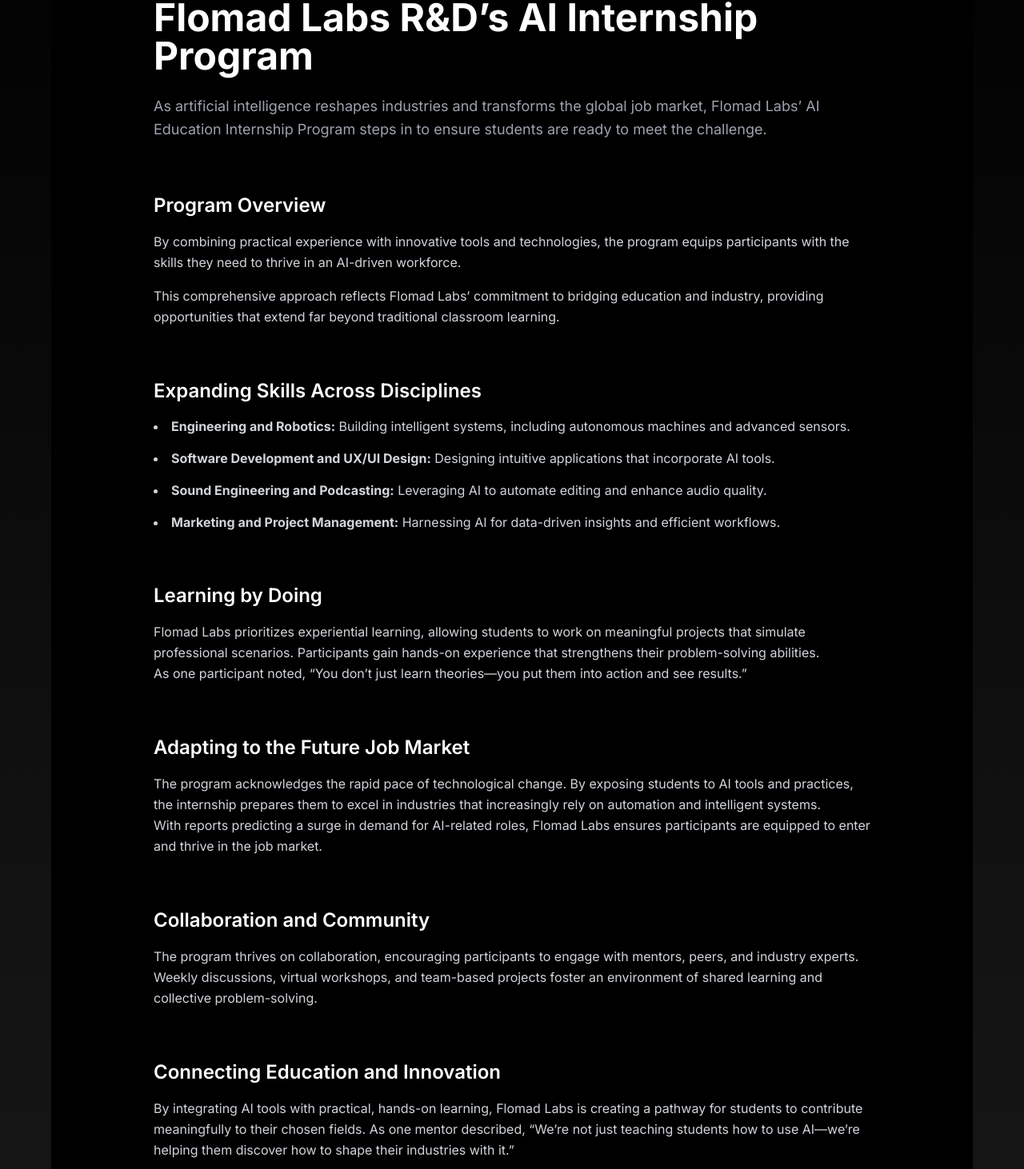
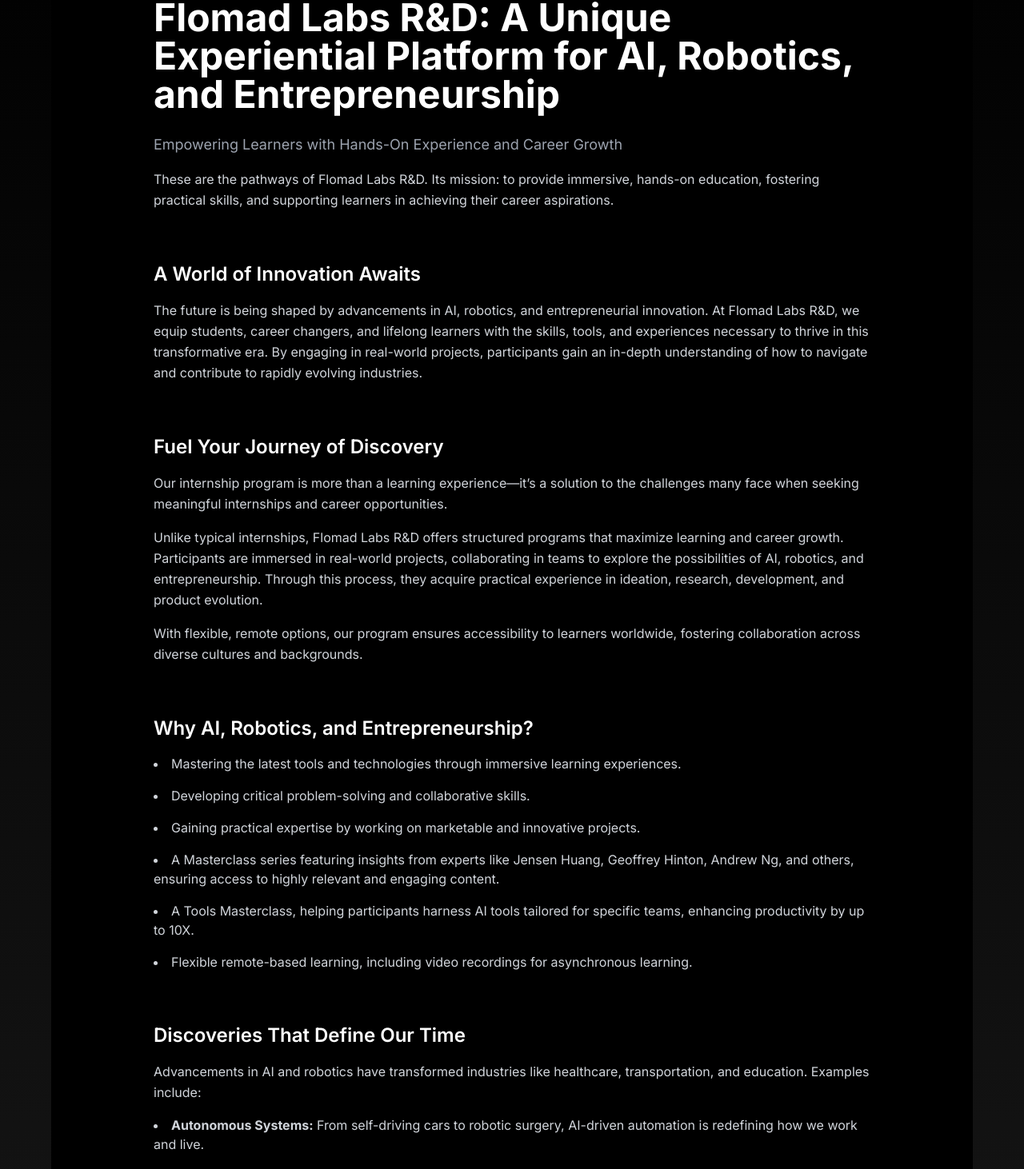
Before and after one commit to FlolabsInnovationsGroup/FloLabsInnovations, a Next.js app: page /education in a window 1280 px wide. Shown: the part 186-1648 px from the top of the page at 80% size. Built offline with nearby package versions, Linux system fonts and the light colour scheme.

Commit message:
updated content on education page

```diff
--- a/src/app/education/page.tsx
+++ b/src/app/education/page.tsx
@@ -4,19 +4,22 @@ import BackButton from "../../components/BackButton";
 export default function EducationPage() {
   return (
     <Layout>
-    <div className="bg-black
-   text-white min-h-screen py-32 px-6"> {/* Increased padding */}
+      <div className="bg-black text-white min-h-screen py-32 px-6">
+        {/* Back Button */}
         <BackButton />
+
+        {/* Main Content Container */}
         <div className="container mx-auto max-w-4xl">
           {/* Header Section */}
           <header className="mb-16">
             <h1 className="text-4xl md:text-5xl font-bold mb-6 leading-snug">
-            Flomad Labs R&D’s AI Internship Program
+              Flomad Labs R&D: A Unique Experiential Platform for AI, Robotics, and Entrepreneurship
             </h1>
             <p className="text-lg text-gray-400 leading-relaxed">
-            As artificial intelligence reshapes industries and transforms the global job market,
-            Flomad Labs’ AI Education Internship Program steps in to ensure students are ready
-            to meet the challenge.
+              Empowering Learners with Hands-On Experience and Career Growth
+            </p>
+            <p className="text-gray-300 mt-4 leading-relaxed">
+              These are the pathways of Flomad Labs R&D. Its mission: to provide immersive, hands-on education, fostering practical skills, and supporting learners in achieving their career aspirations.
             </p>
           </header>
 
@@ -24,86 +27,89 @@ export default function EducationPage() {
           <div className="space-y-16">
             {/* Section 1 */}
             <section>
-            <h2 className="text-2xl font-semibold mb-4">Program Overview</h2>
-            <p className="text-gray-300 leading-relaxed mb-4">
-              By combining practical experience with innovative tools and technologies, the program
-              equips participants with the skills they need to thrive in an AI-driven workforce.
-            </p>
+              <h2 className="text-2xl font-semibold mb-4">A World of Innovation Awaits</h2>
               <p className="text-gray-300 leading-relaxed">
-              This comprehensive approach reflects Flomad Labs’ commitment to bridging education and
-              industry, providing opportunities that extend far beyond traditional classroom learning.
+                The future is being shaped by advancements in AI, robotics, and entrepreneurial innovation. At Flomad Labs R&D, we equip students, career changers, and lifelong learners with the skills, tools, and experiences necessary to thrive in this transformative era. By engaging in real-world projects, participants gain an in-depth understanding of how to navigate and contribute to rapidly evolving industries.
               </p>
             </section>
 
             {/* Section 2 */}
             <section>
-            <h2 className="text-2xl font-semibold mb-4">Expanding Skills Across Disciplines</h2>
+              <h2 className="text-2xl font-semibold mb-4">Fuel Your Journey of Discovery</h2>
+              <p className="text-gray-300 leading-relaxed mb-4">
+                Our internship program is more than a learning experience—it’s a solution to the challenges many face when seeking meaningful internships and career opportunities.
+              </p>
+              <p className="text-gray-300 leading-relaxed mb-4">
+                Unlike typical internships, Flomad Labs R&D offers structured programs that maximize learning and career growth. Participants are immersed in real-world projects, collaborating in teams to explore the possibilities of AI, robotics, and entrepreneurship. Through this process, they acquire practical experience in ideation, research, development, and product evolution.
+              </p>
+              <p className="text-gray-300 leading-relaxed">
+                With flexible, remote options, our program ensures accessibility to learners worldwide, fostering collaboration across diverse cultures and backgrounds.
+              </p>
+            </section>
+
+            {/* Section 3 */}
+            <section>
+              <h2 className="text-2xl font-semibold mb-4">Why AI, Robotics, and Entrepreneurship?</h2>
+              <ul className="list-disc list-inside space-y-4 text-gray-300">
+                <li>Mastering the latest tools and technologies through immersive learning experiences.</li>
+                <li>Developing critical problem-solving and collaborative skills.</li>
+                <li>Gaining practical expertise by working on marketable and innovative projects.</li>
+                <li>
+                  A Masterclass series featuring insights from experts like Jensen Huang, Geoffrey Hinton, Andrew Ng, and others, ensuring access to highly relevant and engaging content.
+                </li>
+                <li>
+                  A Tools Masterclass, helping participants harness AI tools tailored for specific teams, enhancing productivity by up to 10X.
+                </li>
+                <li>Flexible remote-based learning, including video recordings for asynchronous learning.</li>
+              </ul>
+            </section>
+
+            {/* Section 4 */}
+            <section>
+              <h2 className="text-2xl font-semibold mb-4">Discoveries That Define Our Time</h2>
+              <p className="text-gray-300 leading-relaxed mb-4">
+                Advancements in AI and robotics have transformed industries like healthcare, transportation, and education. Examples include:
+              </p>
               <ul className="list-disc list-inside space-y-4 text-gray-300">
                 <li>
-                <strong>Engineering and Robotics:</strong> Building intelligent systems,
-                including autonomous machines and advanced sensors.
+                  <strong>Autonomous Systems:</strong> From self-driving cars to robotic surgery, AI-driven automation is redefining how we work and live.
                 </li>
                 <li>
-                <strong>Software Development and UX/UI Design:</strong> Designing intuitive
-                applications that incorporate AI tools.
+                  <strong>AI-Powered Insights:</strong> Machine learning algorithms analyze vast datasets, uncovering trends and solving problems faster than ever.
                 </li>
                 <li>
-                <strong>Sound Engineering and Podcasting:</strong> Leveraging AI to automate editing
-                and enhance audio quality.
-              </li>
-              <li>
-                <strong>Marketing and Project Management:</strong> Harnessing AI for data-driven
-                insights and efficient workflows.
+                  <strong>Entrepreneurial Innovation:</strong> Leveraging AI and robotics to create opportunities once unimaginable.
                 </li>
               </ul>
             </section>
 
-          {/* Section 3 */}
-          <section>
-            <h2 className="text-2xl font-semibold mb-4">Learning by Doing</h2>
-            <p className="text-gray-300 leading-relaxed">
-              Flomad Labs prioritizes experiential learning, allowing students to work on meaningful
-              projects that simulate professional scenarios. Participants gain hands-on experience
-              that strengthens their problem-solving abilities.
-            </p>
-            <p className="text-gray-300 leading-relaxed">
-              As one participant noted, “You don’t just learn theories—you put them into action and
-              see results.”
-            </p>
-          </section>
-
-          {/* Section 4 */}
-          <section>
-            <h2 className="text-2xl font-semibold mb-4">Adapting to the Future Job Market</h2>
-            <p className="text-gray-300 leading-relaxed">
-              The program acknowledges the rapid pace of technological change. By exposing students
-              to AI tools and practices, the internship prepares them to excel in industries that
-              increasingly rely on automation and intelligent systems.
-            </p>
-            <p className="text-gray-300 leading-relaxed">
-              With reports predicting a surge in demand for AI-related roles, Flomad Labs ensures
-              participants are equipped to enter and thrive in the job market.
-            </p>
-          </section>
-
             {/* Section 5 */}
             <section>
-            <h2 className="text-2xl font-semibold mb-4">Collaboration and Community</h2>
-            <p className="text-gray-300 leading-relaxed">
-              The program thrives on collaboration, encouraging participants to engage with mentors,
-              peers, and industry experts. Weekly discussions, virtual workshops, and team-based
-              projects foster an environment of shared learning and collective problem-solving.
-            </p>
+              <h2 className="text-2xl font-semibold mb-4">Transformative Advancements Shaping Our World</h2>
+              <ul className="list-disc list-inside space-y-4 text-gray-300">
+                <li>
+                  <strong>Human-Centric Robotics:</strong> Designing robots that enhance productivity while improving quality of life.
+                </li>
+                <li>
+                  <strong>AI-Powered Creativity:</strong> Using machine intelligence to augment human ingenuity in arts, sciences, and business.
+                </li>
+                <li>
+                  <strong>Tech-Driven Startups:</strong> Developing scalable solutions to global challenges, from sustainability to healthcare.
+                </li>
+                <li>
+                  <strong>Cross-Disciplinary Breakthroughs:</strong> Combining AI, robotics, and entrepreneurship with other fields to innovate in unexpected ways.
+                </li>
+              </ul>
             </section>
 
             {/* Section 6 */}
             <section>
-            <h2 className="text-2xl font-semibold mb-4">Connecting Education and Innovation</h2>
+              <h2 className="text-2xl font-semibold mb-4">Join the Mission</h2>
+              <p className="text-gray-300 leading-relaxed mb-4">
+                Flomad Labs R&D is more than an internship school—it’s a platform for immersive learning, fostering innovation, and achieving professional growth. Participants gain hands-on experience in every phase of a project’s lifecycle, from initial research to market launch.
+              </p>
               <p className="text-gray-300 leading-relaxed">
-              By integrating AI tools with practical, hands-on learning, Flomad Labs is creating a
-              pathway for students to contribute meaningfully to their chosen fields. As one mentor
-              described, “We’re not just teaching students how to use AI—we’re helping them discover
-              how to shape their industries with it.”
+                The future starts with a single bold step. Take yours at Flomad Labs R&D.
               </p>
             </section>
           </div>
```
Lines whose indentation alone changed are shown as unchanged.
